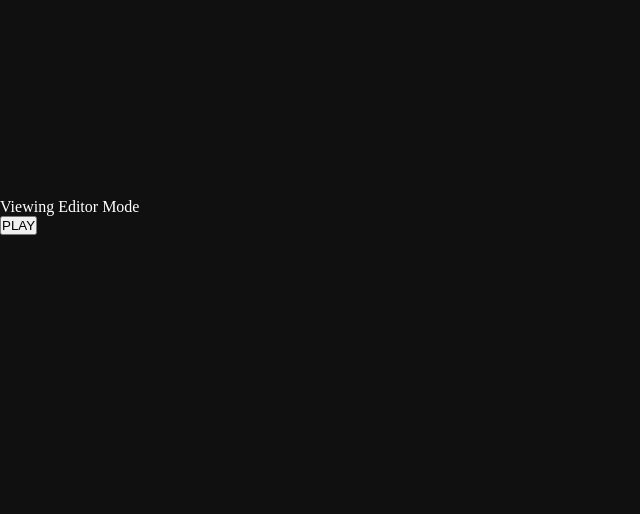
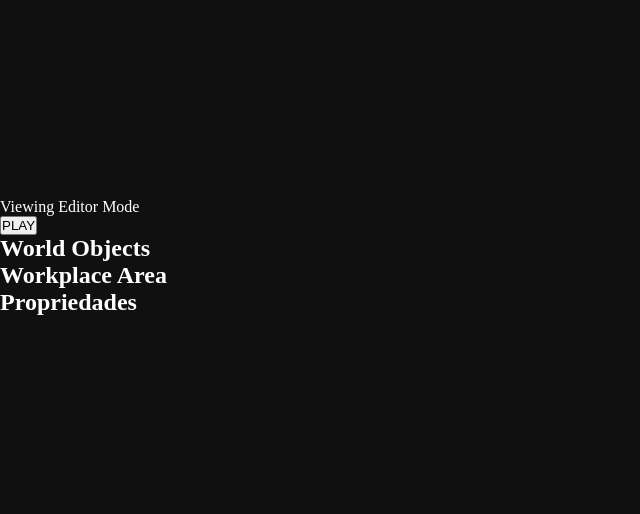
Before and after one commit to HelderNogueira00/GameEngine2D, a PHP site: page / in a window 1280 px wide. Shown: the part 602-1116 px from the top of the page, without its empty margins (0-640 px from the left). Run offline with PHP 8.4, Linux system fonts and the light colour scheme.

Commit message:
UI Editor Update

```diff
--- a/editorElement.php
+++ b/editorElement.php
@@ -2,4 +2,28 @@
     <p>Viewing Editor Mode</p>
 
     <button id="play">PLAY</button>
+    <div class="wrapper">
+
+        <div class="objects-window editor-window">
+            <div class="head">
+                <h2>World Objects</h2>
+            </div>
+            <div class="body"></div>
+        </div>
+
+        <div class="workplace-window  editor-window">
+            <div class="head">
+                <h2>Workplace Area</h2>
+            </div>
+            <div class="body"></div>
+        </div>
+
+        <div class="properties-window  editor-window">
+            <div class="head">
+                <h2>Propriedades</h2>
+            </div>
+            <div class="body"></div>
+        </div>
+
+    </div>
 </div>
--- a/index.php
+++ b/index.php
@@ -1,6 +1,9 @@
 <html>
     <head>
         <title>GameEngine 2D</title>
+        <link rel="preconnect" href="https://fonts.googleapis.com">
+        <link rel="preconnect" href="https://fonts.gstatic.com" crossorigin>
+        <link href="https://fonts.googleapis.com/css2?family=Roboto:ital,wght@0,100..900;1,100..900&display=swap" rel="stylesheet">
         <link rel="stylesheet" href="css/main.css"/>
     </head>
     <body>
```
